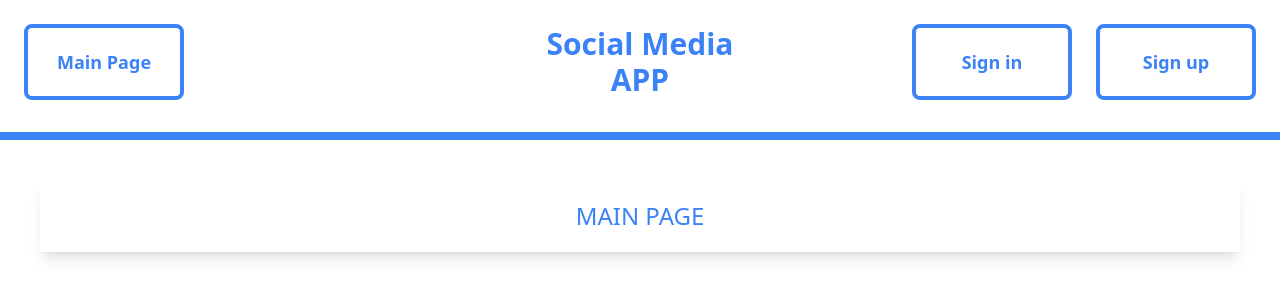
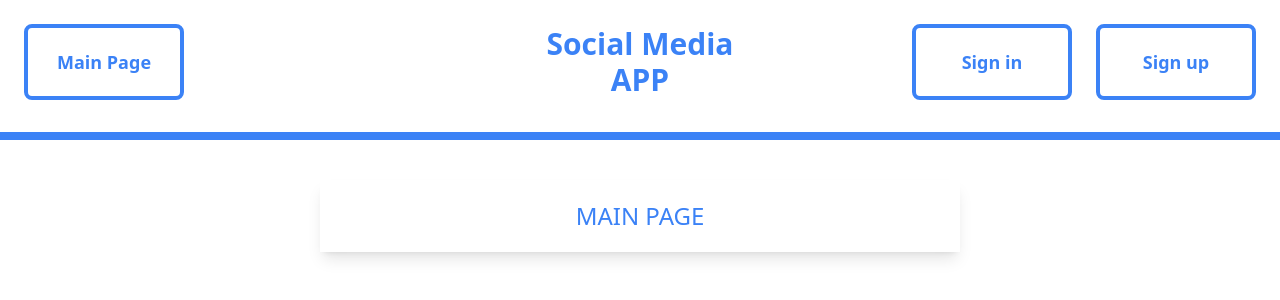
Before and after one commit to OskarProgrammer/Social-Media, a React (Vite) app: page / in a window 1280 px wide. Shown: the top 300 px of the page. Built offline with nearby package versions, Linux system fonts and the light colour scheme.

Commit message:
Modifying look of MainLayout outlet element

```diff
--- a/src/layouts/MainLayout.jsx
+++ b/src/layouts/MainLayout.jsx
@@ -12,7 +12,7 @@ export const MainLayout = () => {
     return (
         <>
             <NavBar />
-            <div className="m-10 flex justify-center text-blue-500 text-2xl p-5 shadow-lg">
+            <div className="m-10 flex justify-center text-blue-500 text-2xl p-5 w-6/12 shadow-lg mx-auto">
                 <Outlet />
             </div>
         </>
```
